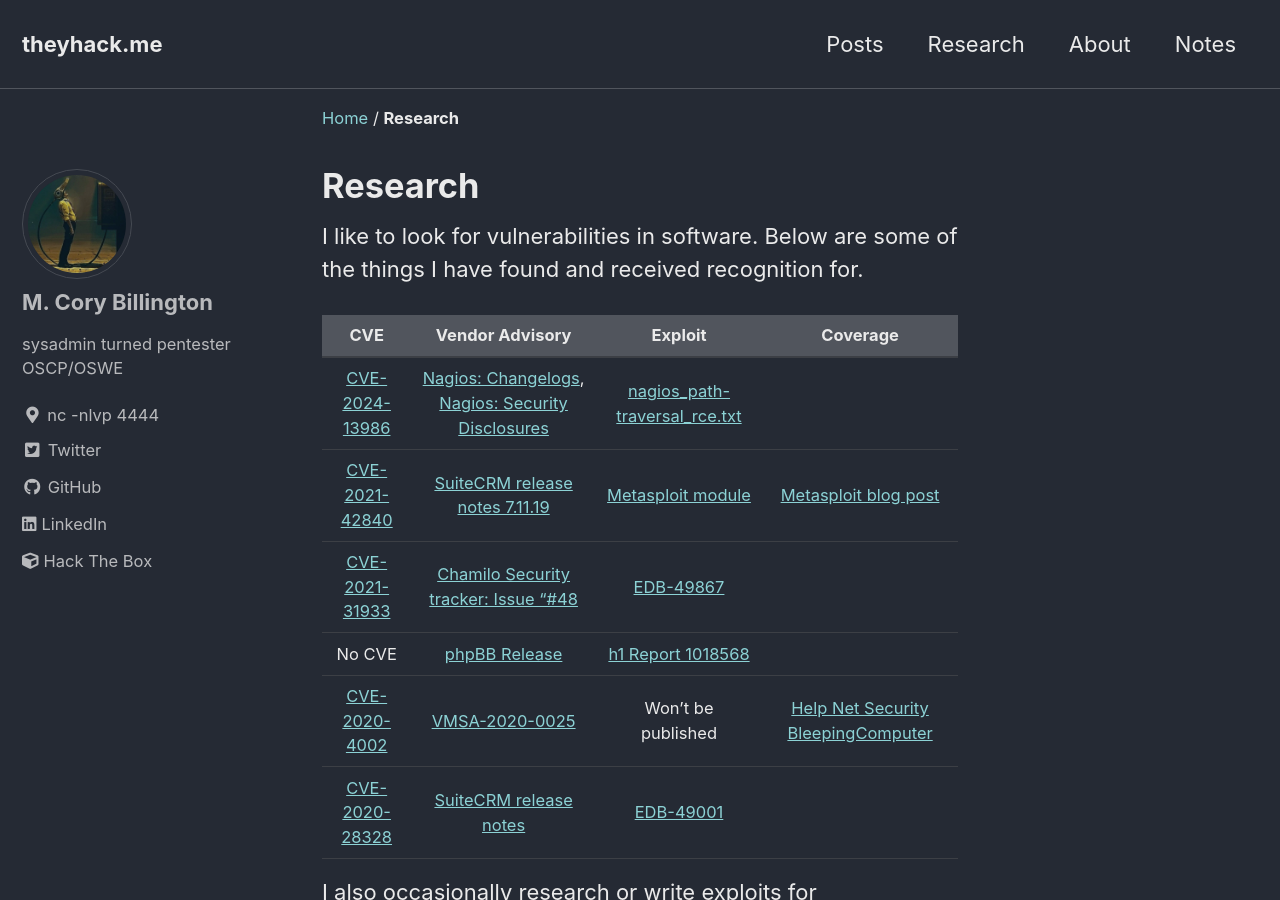
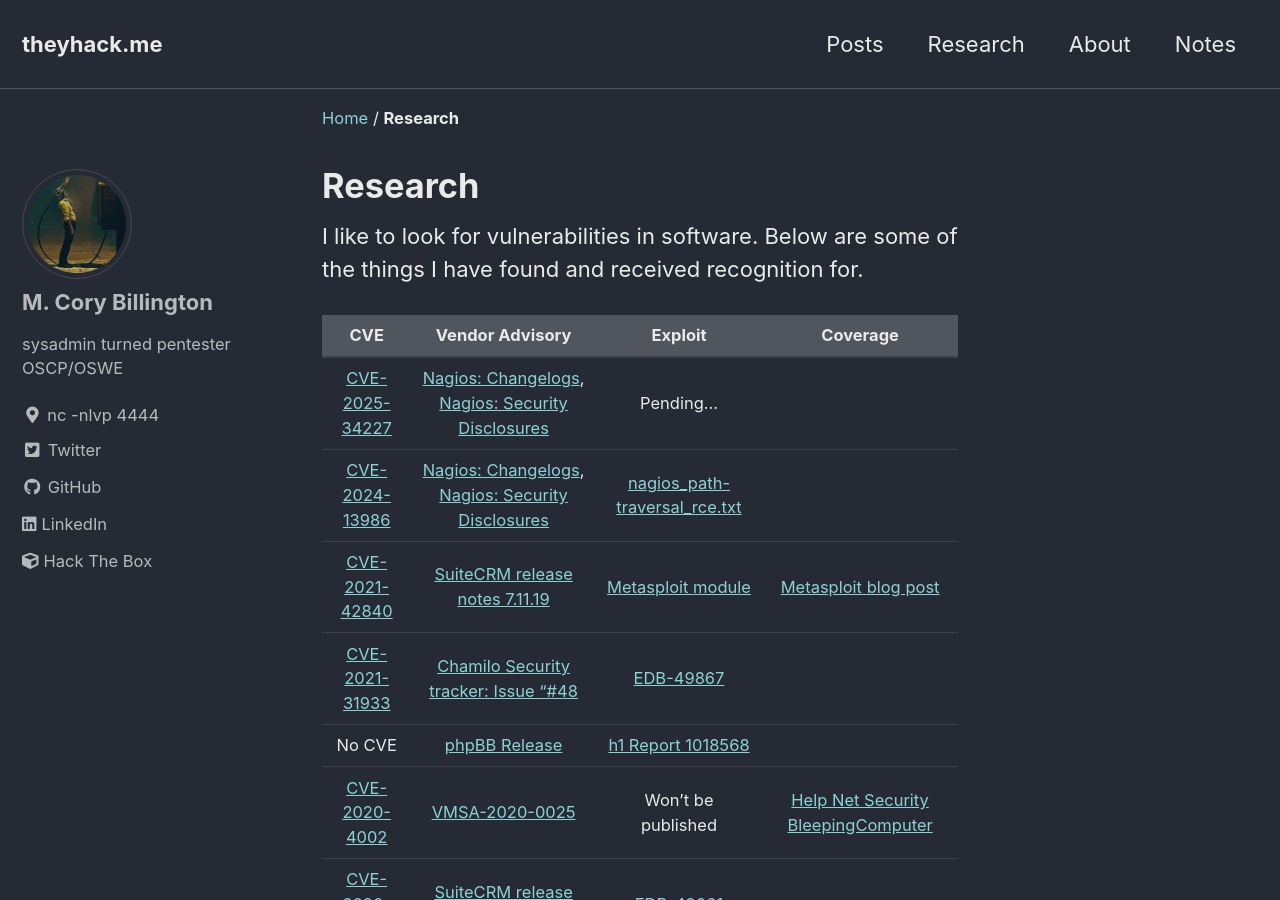
Before and after one commit to mcorybillington/mcorybillington.github.io, a Jekyll site: the page built from _pages/research.md, in a window 1280 px wide and 900 px high. Built offline with Jekyll 4.4.1, drawn with Linux system fonts in a browser that asks for light colours; cached includes are drawn as plain includes.

Commit message:
Update research.md
Add Nagios CVE-2025-34227

```diff
--- a/_pages/research.md
+++ b/_pages/research.md
@@ -9,6 +9,7 @@
 
 |  CVE  |  Vendor Advisory  |  Exploit  |  Coverage  |
 | :---: | :---------------: | :-------: | :--------: |
+|[CVE-2025-34227](https://www.cve.org/cverecord?id=CVE-2025-34227)|[Nagios: Changelogs](https://www.nagios.com/changelog/), [Nagios: Security Disclosures](https://www.nagios.com/products/security/)|Pending...
 |[CVE-2024-13986](https://nvd.nist.gov/vuln/detail/CVE-2024-13986)|[Nagios: Changelogs](https://www.nagios.com/changelog/), [Nagios: Security Disclosures](https://www.nagios.com/products/security/)|[nagios_path-traversal_rce.txt](/exploits/nagios_path-traversal_rce.txt)
 | [CVE-2021-42840](https://cve.mitre.org/cgi-bin/cvename.cgi?name=CVE-2021-42840) | [SuiteCRM release notes 7.11.19](https://suitecrm.com/time-to-upgrade-suitecrm-7-11-19-7-10-30-lts-released/) | [Metasploit module](https://github.com/rapid7/metasploit-framework/blob/master/modules/exploits/linux/http/suitecrm_log_file_rce.rb) | [Metasploit blog post](https://www.rapid7.com/blog/post/2021/06/04/metasploit-wrap-up-115/)
 | [CVE-2021-31933](https://cve.mitre.org/cgi-bin/cvename.cgi?name=CVE-2021-31933) | [Chamilo Security tracker: Issue "#48](https://support.chamilo.org/projects/1/wiki/Security_issues#Issue-48-2021-04-17-Critical-impact-high-risk-Remote-Code-Execution) | [EDB-49867](https://www.exploit-db.com/exploits/49867)
```
